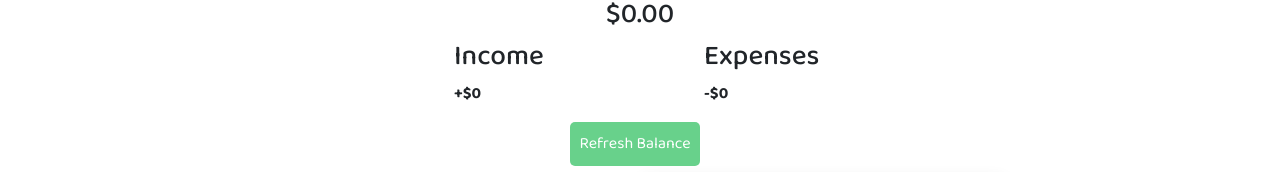
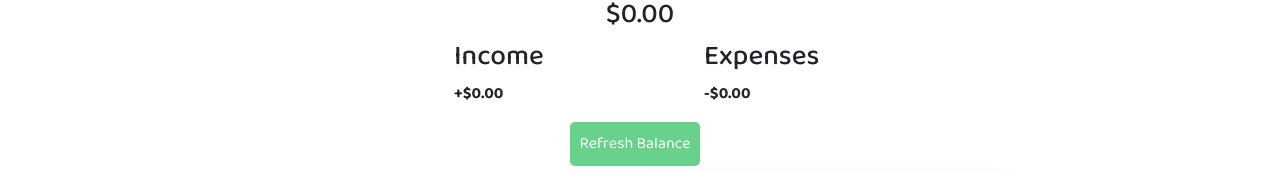
Before and after one commit to geoffreyxu/SpendSmart, a React (Create React App) app: page /hometest in a window 1280 px wide. Shown: the part 198-370 px from the top of the page. Built offline with nearby package versions, Linux system fonts and the light colour scheme; no server answers; a web font is replaced by a local one.

Commit message:
Fixed rounding issues in balance and calc

```diff
--- a/src/components/calc/Calc.js
+++ b/src/components/calc/Calc.js
@@ -110,7 +110,7 @@ function Calc() {
 
                         {amounts.map((amount, index) => (
                             <li key={index}>
-                                {categories.split(',')[index]}: ${amount}
+                                {categories.split(',')[index]}: ${amount.toFixed(2)}
                             </li>
                         ))}
 
--- a/src/components/hometest/Balance.js
+++ b/src/components/hometest/Balance.js
@@ -59,11 +59,11 @@ return (
       <div className="income-expense-home">
         <div className="plus-home">
           <h3>Income</h3>
-          <p>+${totalIncome}</p>
+          <p>+${totalIncome.toFixed(2)}</p>
         </div>
         <div className="minus-home">
           <h3>Expenses</h3>
-          <p>-${totalExpense}</p>
+          <p>-${totalExpense.toFixed(2)}</p>
         </div>
       </div>
       <div className="mb-2">
--- a/src/components/hometest/IncomeList.js
+++ b/src/components/hometest/IncomeList.js
@@ -4,6 +4,7 @@ import IncomeDataService from "./income.services";
 import { useAuth } from '../../context/UserAuthContext'
 import { db, auth } from "../../firebase.config";
 import "./expenselist.css";
+
 import {
   collection,
   getDocs,
```
